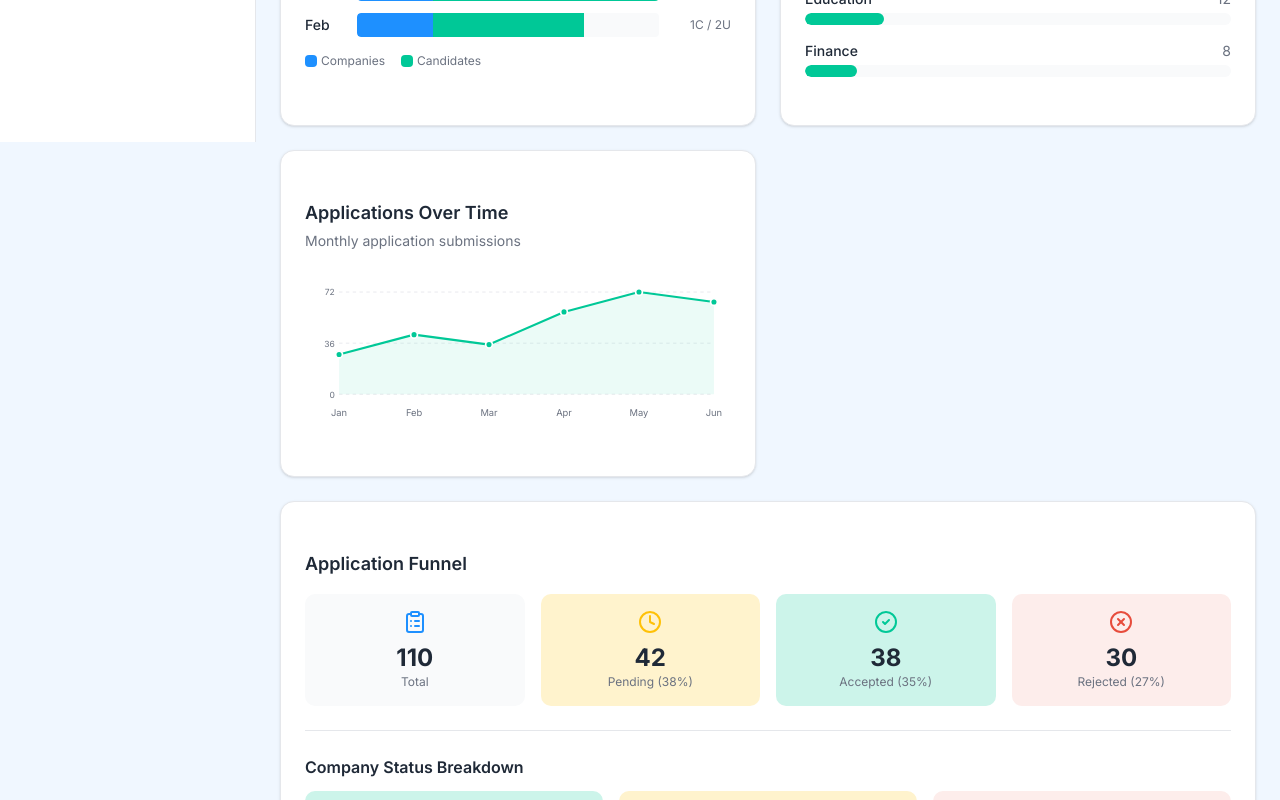
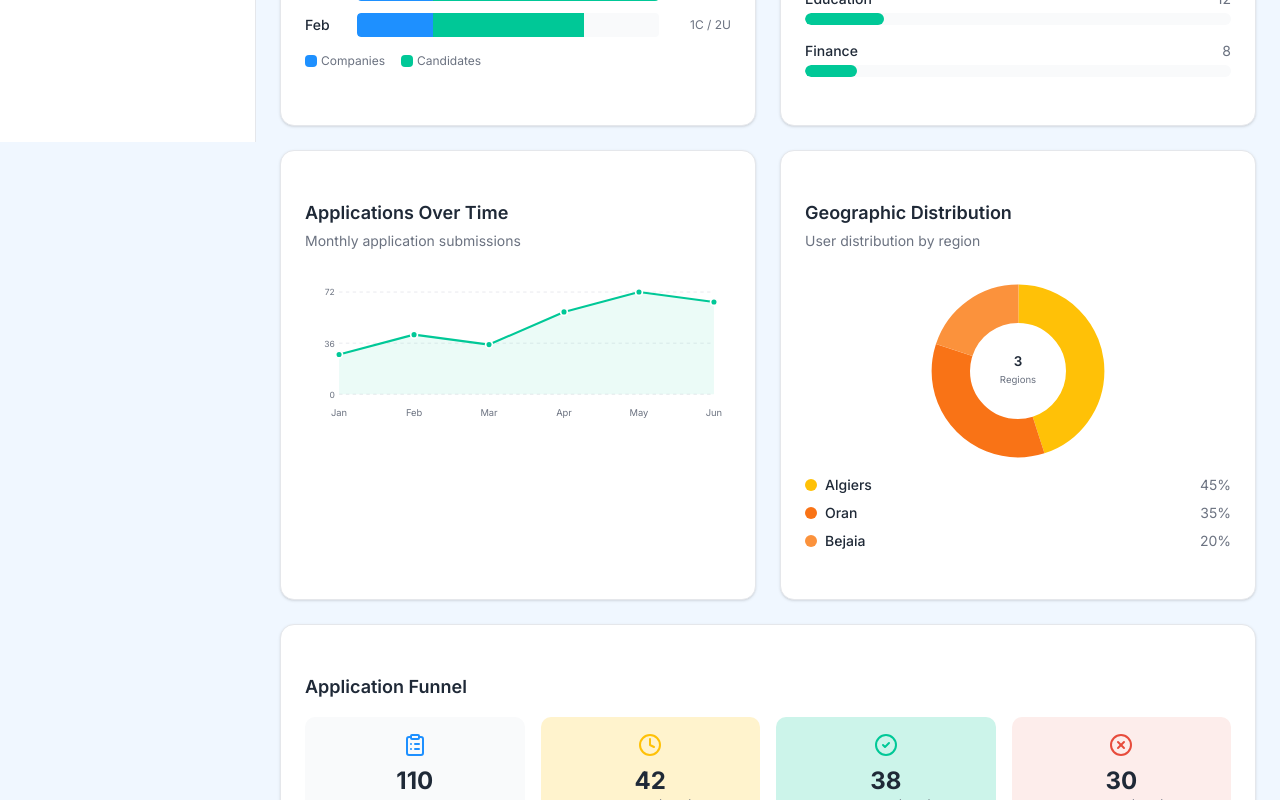
Before and after one commit to Douaa-code/cvision-frontend, a Next.js app: page /admin/analytics in a window 1280 px wide. Shown: the part 658-1458 px from the top of the page. Built offline with nearby package versions, Linux system fonts and the light colour scheme.

Commit message:
fix(admin): fix donut chart segments to fill complete circle and add geographic distribution chart
Co-Authored-By: Claude Sonnet 4.6 <noreply@anthropic.com>

```diff
--- a/app/(admin)/admin/analytics/page.tsx
+++ b/app/(admin)/admin/analytics/page.tsx
@@ -31,6 +31,12 @@ const kpis = [
 ];
 
 const maxDomainCount = Math.max(...applicationsByDomain.map((d) => d.count));
+
+const geoData = [
+  { label: "Algiers", value: 45, color: "#FFC107" },
+  { label: "Oran", value: 35, color: "#F97316" },
+  { label: "Bejaia", value: 20, color: "#FB923C" },
+];
 
 const monthlyApplicationsData = [
   { month: "Jan", count: 28 },
@@ -208,6 +214,57 @@ export default function AnalyticsPage() {
           </CardContent>
         </Card>
         </motion.div>
+
+        {/* Geographic Distribution */}
+        <motion.div
+          initial={{ opacity: 0, y: 10 }}
+          animate={{ opacity: 1, y: 0 }}
+          transition={{ delay: 0.5 }}
+        >
+          <Card className="h-full">
+            <CardContent className="p-6">
+              <h2 className="font-semibold text-lg mb-1">Geographic Distribution</h2>
+              <p className="text-sm text-muted-foreground mb-6">User distribution by region</p>
+              <div className="flex flex-col items-center">
+                <svg viewBox="0 0 200 200" className="w-48 h-48">
+                  {(() => {
+                    const cx = 100, cy = 100, r = 70, sw = 40;
+                    const circ = 2 * Math.PI * r;
+                    let cum = 0;
+                    return geoData.map((d) => {
+                      const offset = circ * 0.25 - (cum / 100) * circ;
+                      cum += d.value;
+                      return (
+                        <circle
+                          key={d.label}
+                          cx={cx} cy={cy} r={r}
+                          fill="none"
+                          stroke={d.color}
+                          strokeWidth={sw}
+                          strokeDasharray={`${(d.value / 100) * circ} ${circ - (d.value / 100) * circ}`}
+                          strokeDashoffset={offset}
+                        />
+                      );
+                    });
+                  })()}
+                  <text x="100" y="95" textAnchor="middle" fontSize="14" fontWeight="600" fill="#1F2937">3</text>
+                  <text x="100" y="112" textAnchor="middle" fontSize="10" fill="#6B7280">Regions</text>
+                </svg>
+                <div className="flex flex-col gap-2 mt-2 w-full">
+                  {geoData.map((d) => (
+                    <div key={d.label} className="flex items-center justify-between text-sm">
+                      <div className="flex items-center gap-2">
+                        <span className="w-3 h-3 rounded-full flex-shrink-0" style={{ backgroundColor: d.color }} />
+                        <span className="font-medium">{d.label}</span>
+                      </div>
+                      <span className="text-muted-foreground">{d.value}%</span>
+                    </div>
+                  ))}
+                </div>
+              </div>
+            </CardContent>
+          </Card>
+        </motion.div>
       </div>
 
       {/* Application Funnel */}
```
